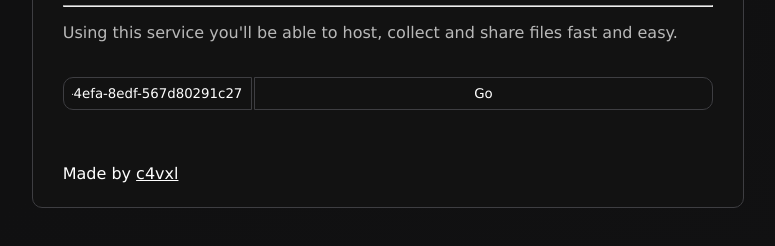
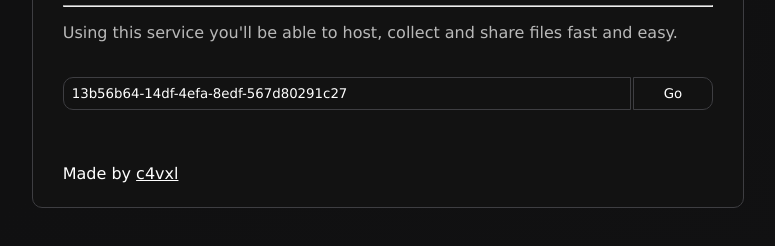
Before and after one commit to c4vxlOS/FileServer, a plain HTML site: page src/landing.html in a window 1280 px wide. Shown: the part 328-574 px from the top of the page, without its empty margins (252-1027 px from the left). Drawn offline with Linux system fonts and the light colour scheme.

Commit message:
fixed input bar on landing.html

```diff
--- a/src/assets/styles/global.css
+++ b/src/assets/styles/global.css
@@ -75,8 +75,8 @@ input.primary { padding: 8px; }
 textarea.primary { padding: 8px; resize: none; height: 40ch; width: 100%; }
 
 .input__bar { gap: 2px; }
-.input__bar input { border-radius: 10px 0px 0px 10px; }
-.input__bar button { border-radius: 0px 10px 10px 0px; }
+.input__bar input { border-radius: 10px 0px 0px 10px; width: 100%; }
+.input__bar button { border-radius: 0px 10px 10px 0px; width: max-content; }
 
 .modal {
     position: fixed;
```
